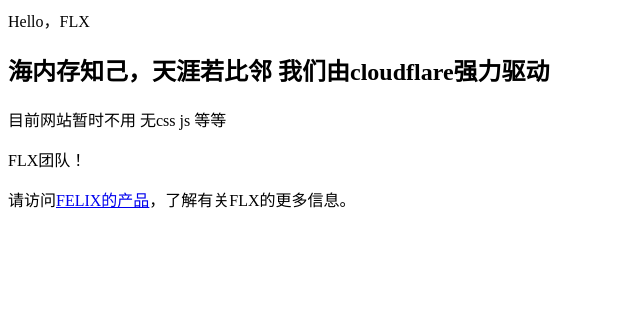
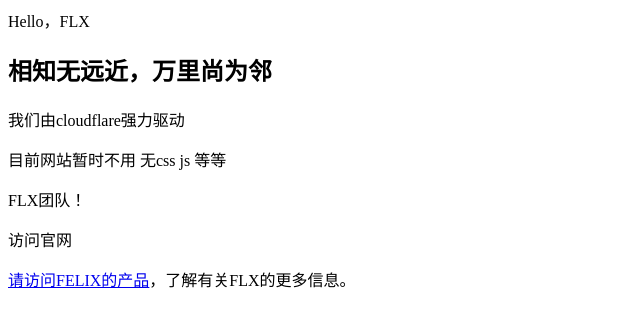
Before and after one commit to flxteam/flxteam.github.io, a plain HTML site: page index.html in a window 1280 px wide. Shown: the whole page, without its empty margins (0-640 px from the left). Drawn offline with Linux system fonts and the light colour scheme.

Commit message:
Update index.html

```diff
--- a/index.html
+++ b/index.html
@@ -1,5 +1,8 @@
 <P>Hello，FLX</P>
-<h2>海内存知己，天涯若比邻 我们由cloudflare强力驱动</h2>
+<h2>相知无远近，万里尚为邻</h2> 我们由cloudflare强力驱动</h2>
+<meta name="keywords" content="FLX团队, FLXorg, FLX, FELIX, FLX Team, FLX官网, FLXorg官网, FLXTeam官网,  前端设计, 后端开发, PHP, HTML5, CSS3, JavaScript, 网站优化, 响应式设计, 无障碍访问, Cloudflare, 学生团队, 创新技术, 编程, 技术解决方案, 数字化转型, 网站安全, 用户体验, 客户服务, 项目管理, 团队合作, 技术支持, 客户满意度">
 <P>目前网站暂时不用 无css js 等等</P>
 <p>FLX团队！</p>
+<p>访问官网<a href="https://feli.qzz.io/s"FLX官网"</p>
+
 <p>请访问<a href="https://feli.dpdns.org/#products">FELIX的产品</a>，了解有关FLX的更多信息。</p>
```
